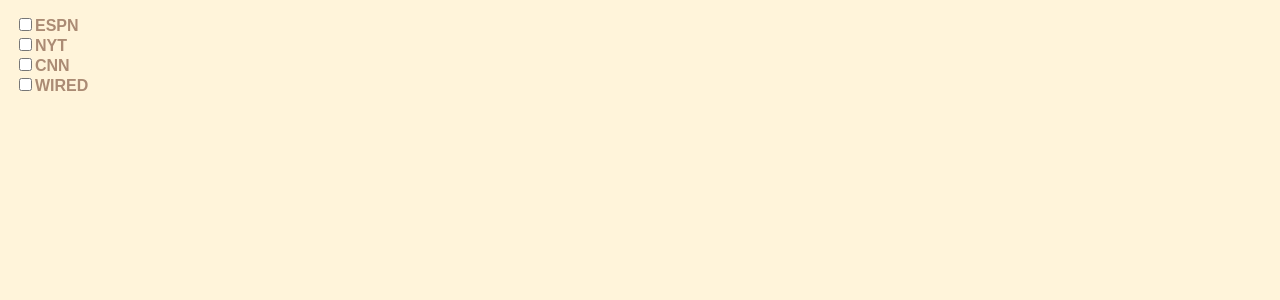
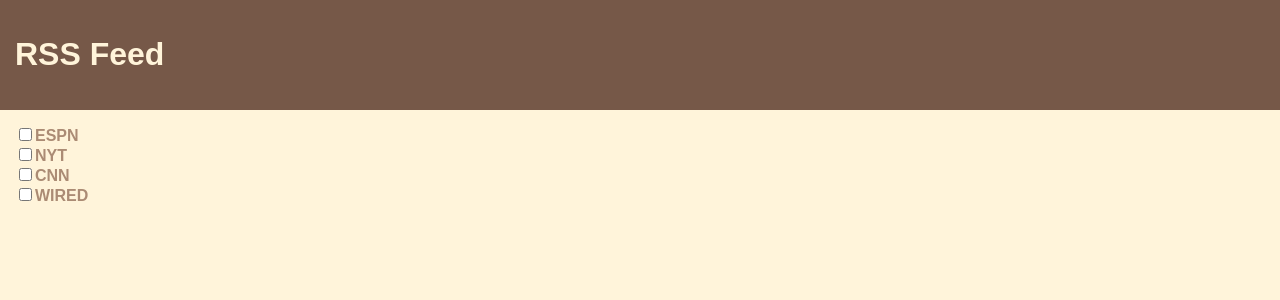
Before and after one commit to samshiffman321/344NewsProject, a PHP site: page / in a window 1280 px wide. Shown: the top 300 px of the page. Run offline with PHP 8.4, Linux system fonts and the light colour scheme.

Commit message:
added styling and formatting

```diff
--- a/getRSS.php
+++ b/getRSS.php
@@ -23,7 +23,7 @@
   }
 
 
-  echo '<ul>';
+  echo '<ul class="bullet-none">';
     foreach ($entries as $entry):
       echo '<li>';
         echo '<ul>';
--- a/index.php
+++ b/index.php
@@ -7,7 +7,11 @@
 
 </head>
 <body>
+	<div class="row header">
+		<h1>RSS Feed</h1>
+	</div>
 
+<div class="row">
 		<div class="col-3">
 			<form id="form" action="<?php echo $_SERVER['PHP_SELF']; ?>" method="post">
 				<input type="checkbox" class="checkbox" name="check_list[]" value="http://sports.espn.go.com/espn/rss/news"><label>ESPN</label><br/>
@@ -20,6 +24,7 @@
 		<div id="rssOutput" class="col-9">
 
 
+	  </div>
 	</div>
 
 <script>
```
Lines whose indentation alone changed are shown as unchanged.
